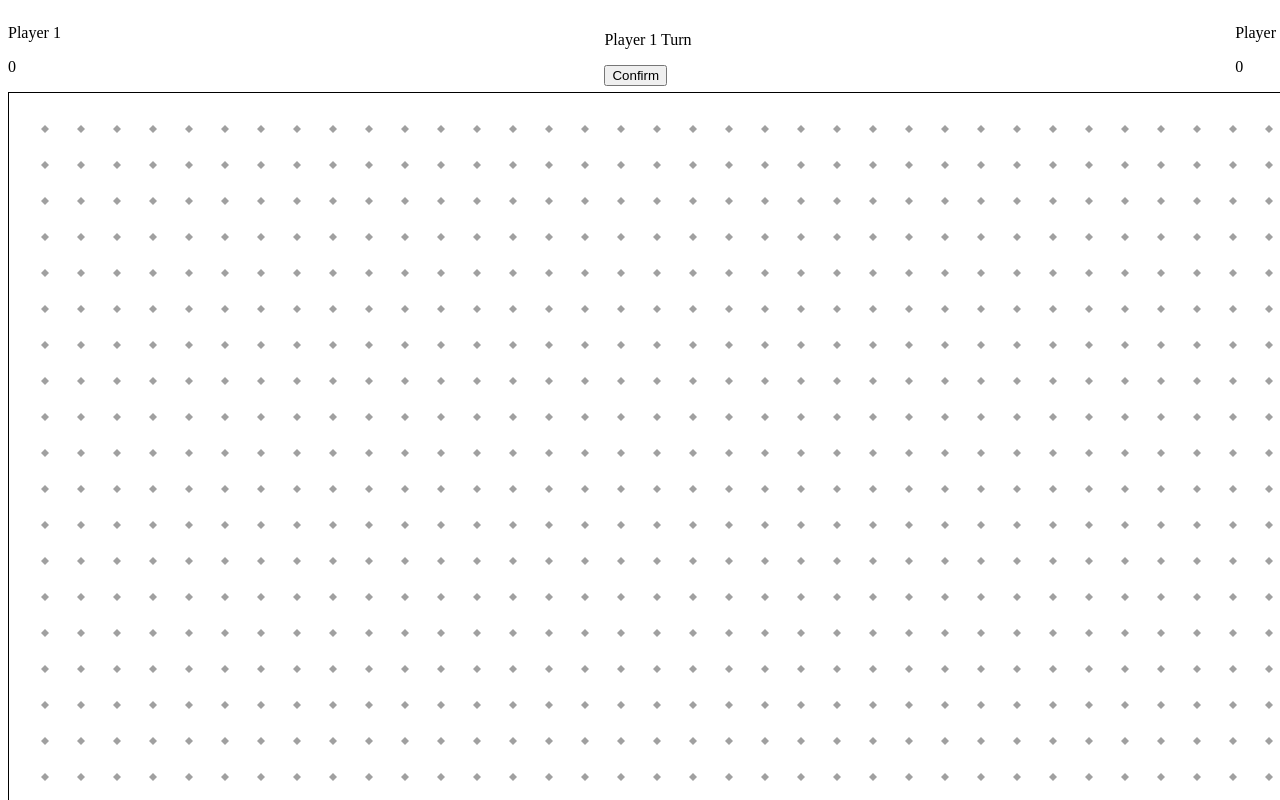
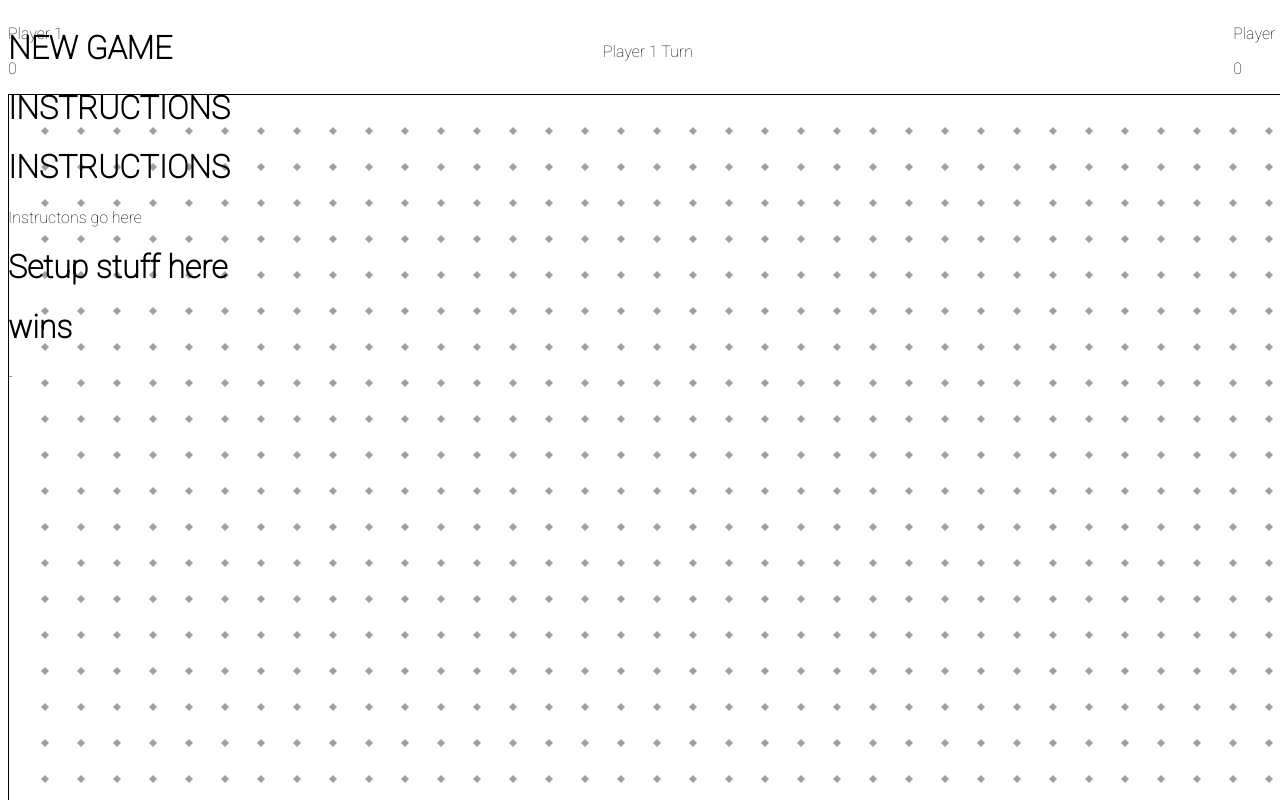
Before and after one commit to danny-carmen/dotsandboxes, a plain HTML site: page index.html in a window 1280 px wide. Shown: the top 800 px of the page. Drawn offline with Linux system fonts and the light colour scheme.

Commit message:
ui updates

```diff
--- a/index.html
+++ b/index.html
@@ -1,10 +1,49 @@
 <!DOCTYPE html>
 <html lang="en" dir="ltr">
+
 <head>
   <title>Dot Box Game</title>
+  <link href="https://fonts.googleapis.com/css2?family=Roboto:wght@100&display=swap" rel="stylesheet">
   <link rel="stylesheet" href="main.css">
 </head>
+
 <body>
+  <div class="container">
+    <div class="text-screen">
+      <div class="start-screen">
+        <h1 class="new-game" onclick="newGameClick()">
+          NEW GAME
+        </h1>
+        <h1 onclick="instructionsClick()">
+          INSTRUCTIONS
+        </h1>
+      </div>
+      <div class="instruction-screen">
+        <h1>INSTRUCTIONS</h1>
+        <p>Instructons go here</p>
+
+      </div>
+      <div class="setup-screen">
+        <h1>Setup stuff here</h1>
+
+      </div>
+      <div class="win-screen">
+        <h1><span class="winning-player"></span> wins</h1>
+        <div class="final-score">
+          <div class="player-1-container">
+            <div class="player-1-name"></div>
+            <div class="player-1-score"></div>
+          </div>
+          <div class="hyphen">-</div>
+          <div class="player-2-container">
+            <div class="player-2-name"></div>
+            <div class="player-2-score"></div>
+          </div>
+        </div>
+      </div>
+
+    </div>
+    <div class="game-board">
       <div class="scoreboard">
         <div class="player-score">
           <p>Player 1</p>
@@ -12,7 +51,7 @@
         </div>
         <div class="center">
           <p id="turn-display">Player 1 Turn</p>
-        <button id="confirm-button" onclick="confirmSelection()">Confirm</button>
+
         </div>
         <div class="player-score">
           <p>Player 2</p>
@@ -25,6 +64,8 @@
       <canvas height="2000" width="2000" id="canvas">
 
       </canvas>
+    </div>
+  </div>
   <script src="app.js"></script>
   <noscript>You need to enable JavaScript to view the full site.</noscript>
 </body>
--- a/main.css
+++ b/main.css
@@ -1,3 +1,8 @@
+html{
+    font-family: 'Roboto', sans-serif;
+    font-weight: 100;
+}
+
 canvas{
     border: 1px solid black;
     box-shadow: black ;
@@ -9,3 +14,20 @@ canvas{
     align-items: center;
     width: 100vw;
 }
+
+.container{
+    width: 100vw;
+    height: 100vh;
+
+}
+
+.text-screen{
+    position: absolute;
+    width: 100vw;
+    height: 100vh;
+
+}
+
+.start-screen{
+    order: 1;
+}
```
Lines whose indentation alone changed are shown as unchanged.
